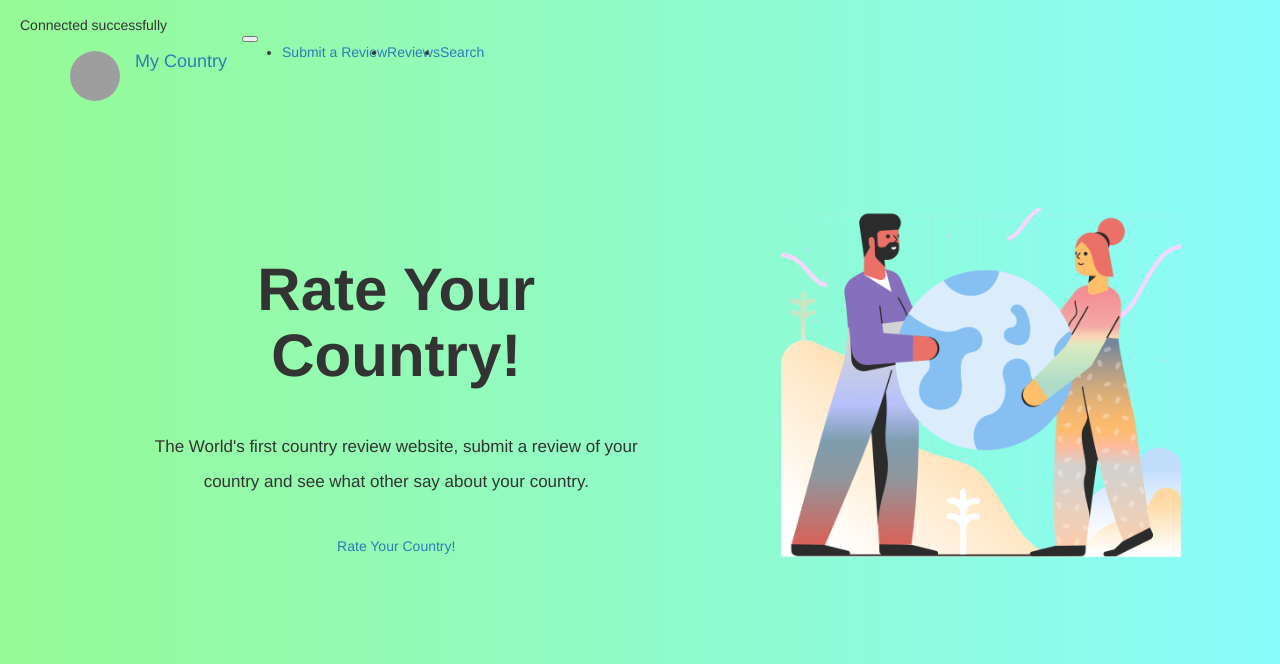
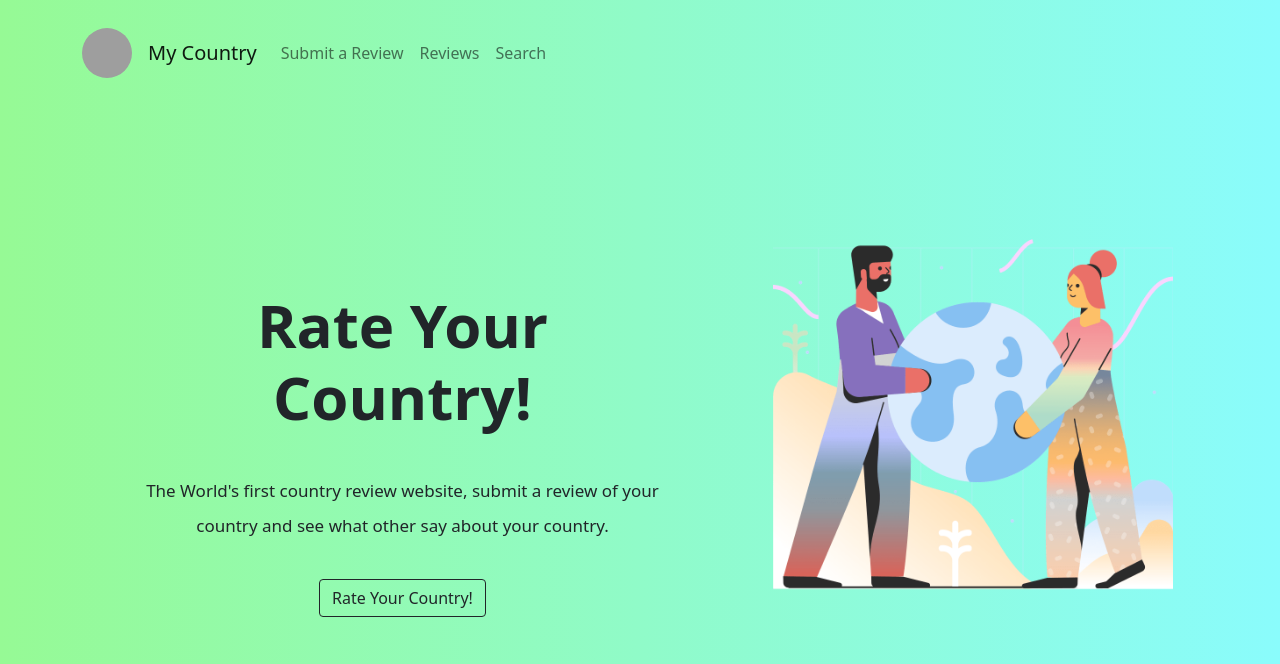
Before and after one commit to dalengit/rate-my-country, a PHP site: page /index.php in a window 1280 px wide. Shown: the top 664 px of the page. Run offline with PHP 8.4, Linux system fonts and the light colour scheme; data that the repository does not hold is empty; some libraries are stand-ins or nearby versions; grey boxes are pictures that could not be loaded.

Commit message:
CDN update

```diff
--- a/public/templates/footer.php
+++ b/public/templates/footer.php
@@ -11,5 +11,4 @@
 <!--CSS JS -->
 <script src="https://code.jquery.com/jquery-3.2.1.slim.min.js" integrity="sha384-KJ3o2DKtIkvYIK3UENzmM7KCkRr/rE9/Qpg6aAZGJwFDMVNA/GpGFF93hXpG5KkN" crossorigin="anonymous"></script>
 <script src="https://cdnjs.cloudflare.com/ajax/libs/popper.js/1.12.9/umd/popper.min.js" integrity="sha384-ApNbgh9B+Y1QKtv3Rn7W3mgPxhU9K/ScQsAP7hUibX39j7fakFPskvXusvfa0b4Q" crossorigin="anonymous"></script>
-<!-- Latest compiled and minified JavaScript -->
-<script src="https://maxcdn.bootstrapcdn.com/bootstrap/3.3.7/js/bootstrap.min.js" integrity="sha384-Tc5IQib027qvyjSMfHjOMaLkfuWVxZxUPnCJA7l2mCWNIpG9mGCD8wGNIcPD7Txa" crossorigin="anonymous"></script>
+<script src="https://maxcdn.bootstrapcdn.com/bootstrap/4.0.0/js/bootstrap.min.js" integrity="sha384-JZR6Spejh4U02d8jOt6vLEHfe/JQGiRRSQQxSfFWpi1MquVdAyjUar5+76PVCmYl" crossorigin="anonymous"></script>
--- a/public/templates/header.php
+++ b/public/templates/header.php
@@ -1,5 +1,4 @@
 <meta charset="utf-8">
 <meta name="viewport" content="width=device-width, initial-scale=1">
-<!-- Latest compiled and minified CSS -->
-<link rel="stylesheet" href="https://maxcdn.bootstrapcdn.com/bootstrap/3.3.7/css/bootstrap.min.css" integrity="sha384-BVYiiSIFeK1dGmJRAkycuHAHRg32OmUcww7on3RYdg4Va+PmSTsz/K68vbdEjh4u" crossorigin="anonymous">
+<link href="https://cdn.jsdelivr.net/npm/bootstrap@5.0.0-beta1/dist/css/bootstrap.min.css" rel="stylesheet" integrity="sha384-giJF6kkoqNQ00vy+HMDP7azOuL0xtbfIcaT9wjKHr8RbDVddVHyTfAAsrekwKmP1" crossorigin="anonymous">
 <link rel="stylesheet" href="/project/public/css/style.css">
--- a/src/DataProvider/db.php
+++ b/src/DataProvider/db.php
@@ -8,7 +8,7 @@
     $conn = new PDO("mysql:host=$hostname;dbname=$db", $user, $password);
     // set the PDO error mode to exception
     $conn->setAttribute(PDO::ATTR_ERRMODE, PDO::ERRMODE_EXCEPTION);
-    echo "Connected successfully";
+//    echo "Connected successfully";
 }
 catch(PDOException $e)
 {
```
